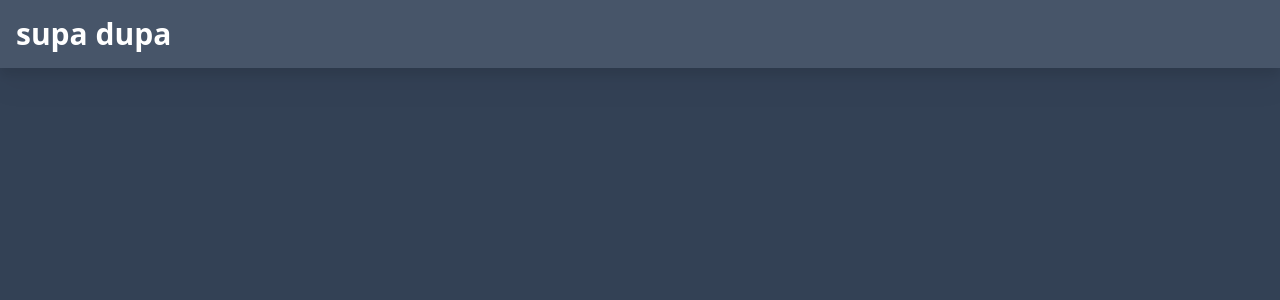
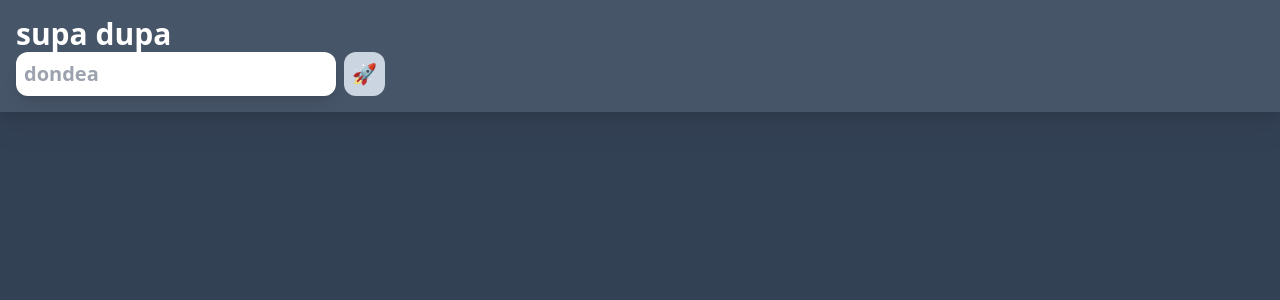
Before and after one commit to elLui/next-build-0008-wiki-search-mdx, a Next.js app in the folder ellunext/: page / in a window 1280 px wide. Shown: the top 300 px of the page. Built offline with nearby package versions, Linux system fonts and the light colour scheme.

Commit message:
about to implement a search button four our navbar component

```diff
--- a/ellunext/components/navbar/Navbar.tsx
+++ b/ellunext/components/navbar/Navbar.tsx
@@ -1,5 +1,6 @@
 import clsx from "clsx";
 import Link from "next/link";
+import Search from "@/components/search/Search";
 
 export default function Navbar() {
 
@@ -13,6 +14,8 @@ export default function Navbar() {
                     supa dupa
                 </Link>
 
+                <Search/>
+
 
             </h1>
 
--- a/ellunext/components/search/Search.tsx
+++ b/ellunext/components/search/Search.tsx
@@ -1,6 +1,29 @@
 "use client";
 
+import {useState} from "react";
+import {useRouter} from "next/navigation";
+
 export default function Search() {
+
+
+    const [search, setSearch] = useState("");
+    const router = useRouter();
+
+
+
+
+    // @ts-ignore
+    const submitHandler = async (e) => {
+
+        // prevent default form submission
+        e.preventDefault();
+
+        // clear search input
+        setSearch("");
+
+        // redirect to search page
+        router.push(`/${search}/`);
+    }
 
 
 
@@ -9,7 +32,19 @@ export default function Search() {
 
     return (
 
+        <form onSubmit={submitHandler} className="w-50 flex justify-center md:justify-between">
+            <input
+                type="text"
+                value={search}
+                placeholder={"dondea"}
+                onChange={(e) => setSearch(e.target.value)}
+                className="bg-white p-2 w-80 text-xl rounded-xl shadow-lg"
+            />
+            <button
 
+                type="submit"
+                className="p-2 text-xl rounded-xl bg-slate-300 ml-2 font-bold">🚀</button>
+        </form>
 
     )
 }
```
